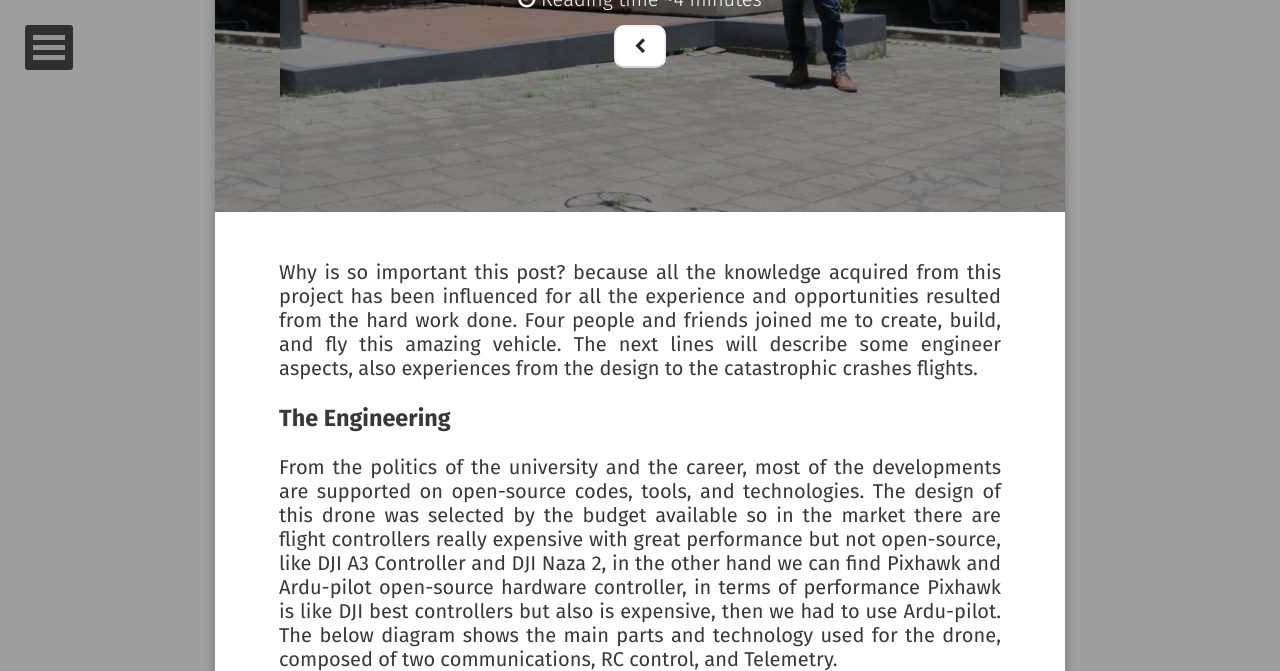
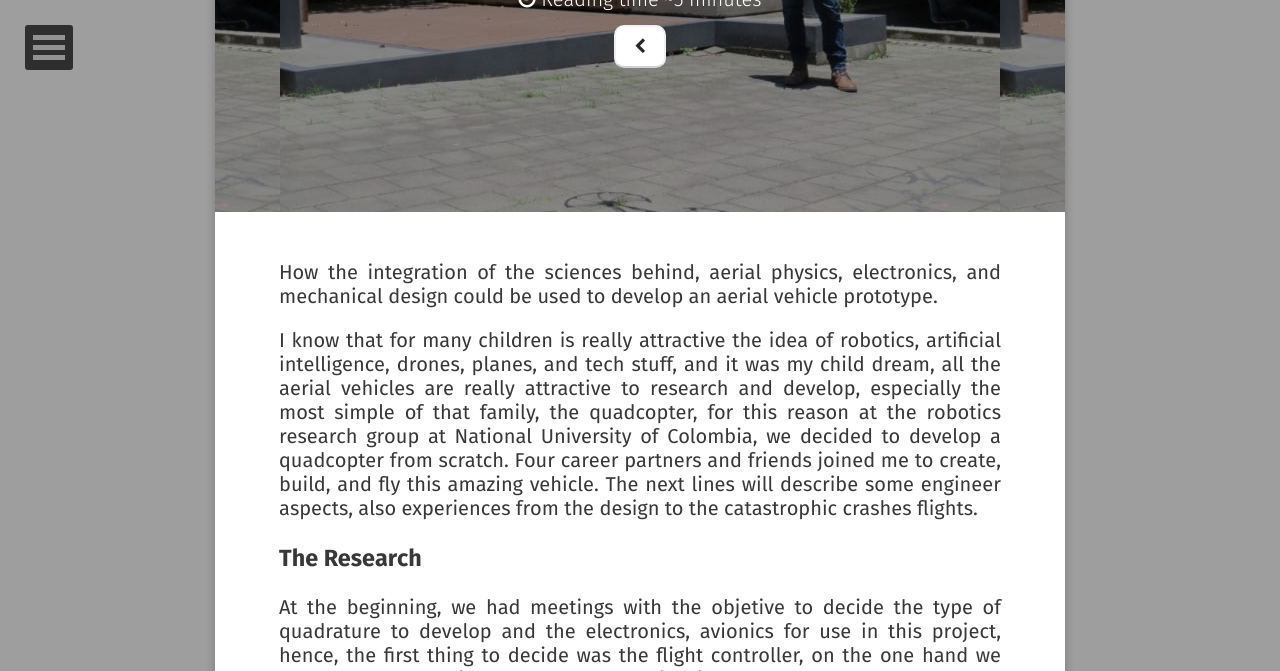
Before and after one commit to dfalveargOT/dfalveargOT.github.io, a Jekyll site: the page built from _posts/2020-01-04-Drone.md, in a window 1280 px wide and 1400 px high, scrolled down 353 px. Shown: the top 671 px of the window. Built offline with Jekyll 4.4.1, drawn with Linux system fonts in a browser that asks for light colours; some web fonts are replaced; comment, search, counter and statistics services are not loaded; some of the changed text lies outside the part shown; grey boxes are pictures that could not be loaded.

Commit message:
Add files via upload

```diff
--- a/_posts/2020-01-04-Drone.md
+++ b/_posts/2020-01-04-Drone.md
@@ -9,29 +9,37 @@ feature: assets/img/Drone.jpg
 tags: [Mechatronics, Computer Vision, Design, Prototype] # add tag
 comments: true
 ---
+How the integration of the sciences behind, aerial physics, electronics, and mechanical design could be used to develop an aerial vehicle prototype.
 
-Why is so important this post? because all the knowledge acquired from this project has been influenced for all the experience and opportunities resulted from the hard work done. Four people and friends joined me to create, build, and fly this amazing vehicle. The next lines will describe some engineer aspects, also experiences from the design to the catastrophic crashes flights.
+I know that for many children is really attractive the idea of robotics, artificial intelligence, drones, planes, and tech stuff, and it was my child dream, all the aerial vehicles are really attractive to research and develop, especially the most simple of that family, the quadcopter, for this reason at the robotics research group at National University of Colombia, we decided to develop a quadcopter from scratch. Four career partners and friends joined me to create, build, and fly this amazing vehicle. The next lines will describe some engineer aspects, also experiences from the design to the catastrophic crashes flights.
 
-### The Engineering
+### The Research
 
-From the politics of the university and the career, most of the developments are supported on open-source codes, tools, and technologies. The design of this drone was selected by the budget available so in the market there are flight controllers really expensive with great performance but not open-source, like DJI A3 Controller and DJI Naza 2, in the other hand we can find Pixhawk and Ardu-pilot open-source hardware controller, in terms of performance Pixhawk is like DJI best controllers but also is expensive, then we had to use Ardu-pilot. The below diagram shows the main parts and technology used for the drone, composed of two communications, RC control, and Telemetry.
+At the beginning, we had meetings with the objetive to decide the type of quadrature to develop and the electronics, avionics for use in this project, hence, the first thing to decide was the flight controller, on the one hand we could find great options but really expensive like, DJI A3 Controller and DJI Naza 2, these controllers are really good because it has a incredible support, on the other hand we could find open source technology like Pixhawk and ArduPilot, if we analyze the performance of Pixhawk and DJI A3 we could conclude that have similar performance, finally, we decided to use ArduPilot because we had limited budget for the project. The below diagram shows the main parts and technology used for the drone, composed of two communications, RC control, and Telemetry.
 
 ![Drone]({{site.baseurl}}/assets/img/Drone/DroneGIF.gif)
 
-One of the great benefits of Ardu-pilot (APM) is the capability to be controlled with python code using MavLink communication protocol, there are libraries available like DronKit also supported on ROS for better performance and communications, this allows the quick integration of Linux Embedded computer like Raspberry pi, Nvidia Jetson Nano or Nvidia Jetson TX, it gives the possibility to have a big brain to decide, store algorithms for start researching in autonomous vehicles.
+One of the great benefits of Ardu-pilot (APM) is the capability to be controlled with python using MavLink communication protocol, there are libraries available like DronKit also supported on ROS, thus, this allows the quick integration of Linux Embedded computer like Raspberry pi, additional technology like Nvidia Jetson Nano or Nvidia Jetson TX gives the possibility to have a big brain to decide, store, and run algorithms for researching in autonomous vehicles.
 
-The mechanical design of the frame was thanked in a modular resistant sketch with X type of frame configuration for load applications, most of the drones built at college was with wood and some soft materials, listening to the suggestions from students we decided to use aluminum to manufacture the main piece of the vehicle, the most lightweight 3 mm aluminum type in the market and also the most malleable. For the propellers was selected the 10 inches with a protection design in 3 mm impact polyethylene. Some calculations are omitted for informative proposes.
+### The Mechanics
 
-The complete manufacture was done in FabLab center, with 3D CNC milling machine, the design was done in Solid Edge ST10 and the CAM program was in Autocad Fusion 360, some images are presented in the mechanical fabrication. For the electronics, the APM chosen was 2.8 with Neo-6M GPS, 3DR Radio Telemetry 915Mhz, 4 Cells 5000 mA lithium battery and FlySky radio controller.
+There are lot of possible designs for the frame, due that we wanted to build a quadcopter we decided to use de X type of frame, according to the recommendations of the robotics group and limited in budget to invest, the best material for aerial applications is carbon fiber, but we had to choose aluminium, the most lightweight 5mm aluminum type in the market, finally, the design was done in base of the propellers with length of 10 inches, and we added a thin film of impact polyethylene to reduce the probability of breaking it.
+
+The complete manufacture was done in FabLab prototype laboratory, using CNC milling machine, in the same way, the design was done in Solid Edge ST10 and the CAM program was done in Autocad Fusion 360. The electronics chosen was APM 2.8 with Neo-6M GPS, 3DR Radio Telemetry 915Mhz, 4 Cells 15000 mA lithium battery and FlySky radio controller.
 
 ![Drone]({{site.baseurl}}/assets/img/Drone/Manufacture.jpg)
 
 APM has some issues with the control algorithms, frequently lose RC communication as well as stability, this problems resulted in 2 crashes, one happened at 10 m of altitude while it was landing but a high speed for control lost communication and the other in take-off near to the roof. With this flight controller, the college participated in two contests, one at National University of Colombia, and the other with the Sena - Unicentro Flight contest.
 
+### The success flights and mayday crashes
+
+After all the manufacture process, the integration of electronics, avionics and controllers, we succeed with the quadcopter for finally get some flight test to check the flight configurations of APM, energy consumption, stability and maneuverability, after done several tests we found issues with the APM controller, firstly, we saw that in time intervals the radio controller lost connection with the vehicle, the problem was intermittent and it doesn’t occur all the time, secondly, the quadcopter started to lost it front, in other words, some times the front and back of the vehicle started to interchange between it, as a consequence, the pilot couldn’t determine well where is the dirección of advance of the drone, thus, we had two horrible crashes as we see in the image below, but also  we had several incredible and great flights.
+
 ![Drone]({{site.baseurl}}/assets/img/Drone/Estrellado.jpg)
 
-Some other modifications, as well as computer vision implements, were done on Nvidia Jetson nano for aerial shooting research proposes. Finally, the future of this implementation uses autonomous algorithms with SLAM and planning. This project is one of the most important that I have done, gave me the possibility to assist a Drone Fundamentals Course at Centro de Investigaciones en Óptica in México, also I did my final degree research in computer vision algorithms for aerial vehicles in the same place.
+This drone participated in two contests, one at National University of Colombia, and the other with the Sena - Unicentro Flight contest, additionally, this project gave me the chance to assist to Drone Fundamentals Course at Centro de Investigaciones en Óptica in México, also I did my final degree research in computer vision algorithms for aerial vehicles in the same place.
+
+Wait for the next version of this drone, using Pixhawk, Nvidia Jetson Nano and cool algorithms stuff for unmanaged vehicles, integrating computer visión and robotics science,
+
 
 ![Drone]({{site.baseurl}}/assets/img/Drone/Groot.jpg)
-
-![Drone]({{site.baseurl}}/assets/img/Drone/Jetson.jpg)
```
